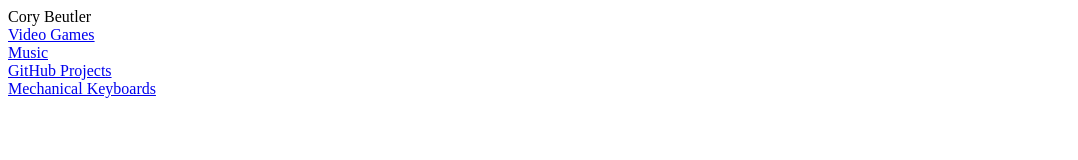
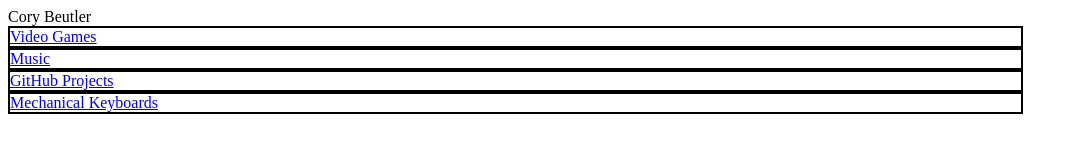
Before and after one commit to cgbeutler/corybeutler.github.io, a plain HTML site: page index.html in a window 1280 px wide. Shown: the whole page, without its empty margins (0-1078 px from the left). Drawn offline with Linux system fonts and the light colour scheme.

Commit message:
Added css stuff

```diff
--- a/css/main.css
+++ b/css/main.css
@@ -3,7 +3,8 @@
 
 .block-menu {}
 .block-button {
-  border-color: black;
+  width: 80%;
+  border: 2px solid black;
 }
 #block-button-video-games {
   background-image: Url("")
```
